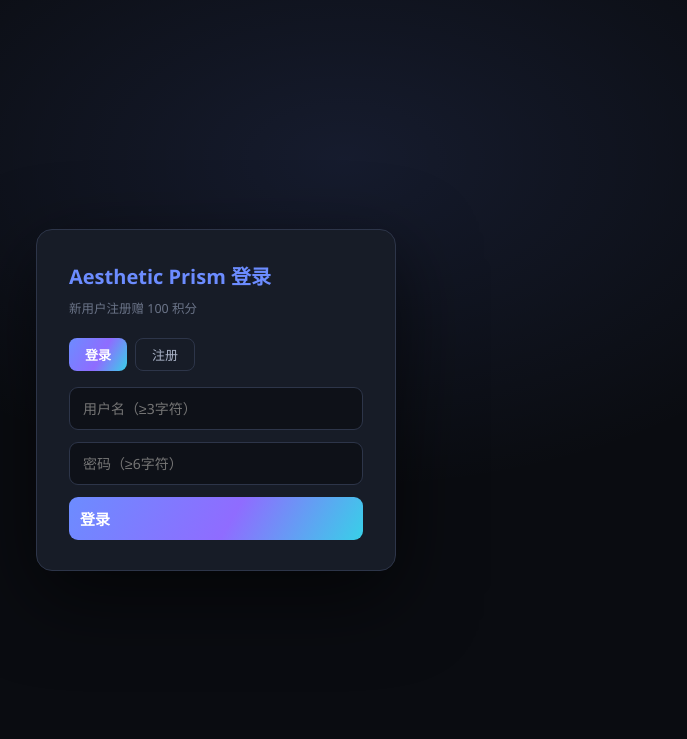
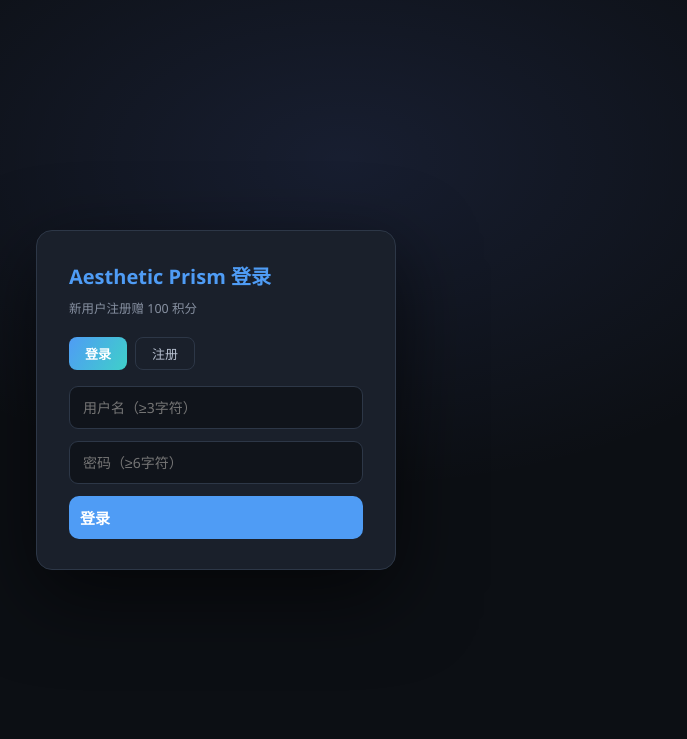
Before and after one commit to qingshanjiluo/aesthetic-prism, a plain HTML site: page frontend/index.html in a window 1280 px wide. Shown: the top 739 px of the page, without its empty margins (424-1111 px from the left). Drawn offline with Linux system fonts and the light colour scheme; no server answers.

Commit message:
aesthetic-prism: 前端视觉重构(去AI感/深色可读性/统一设计token)
- :root token: 去AI感蓝紫渐变+光晕背景,改专业蓝#4f9cf5+青强调; 提亮背景/面板/文字对比
- 新增圆角token(--r-sm/md/lg)+间距token(--gap/pad); body纯净深色+抗锯齿
- header: 去渐变背景改bg2; 按钮: 去渐变primary用accent+圆角token+按压微交互
- card/step/tabs/inp: 去渐变,统一圆角token,提高对比; 修.tab缺分号CSS bug

```diff
--- a/frontend/index.html
+++ b/frontend/index.html
@@ -6,32 +6,33 @@
 <title>Aesthetic Prism · 图片审美工作台</title>
 <style>
 :root{
-  --bg:#0a0c11; --bg2:#0e1118; --panel:#12161f; --panel2:#171c27;
-  --line:#232a3a; --line2:#2d3549;
-  --txt:#e8ebf3; --txt2:#aab3c7; --muted:#6b7488;
-  --accent:#6c8cff; --accent2:#8f6cff; --cyan:#38d0e8;
-  --green:#2fd67f; --yellow:#f5b93a; --red:#ff5d6c;
-  --grad:linear-gradient(120deg,#6c8cff,#8f6cff 55%,#38d0e8);
+  --bg:#0c0f14; --bg2:#10141b; --panel:#141922; --panel2:#1a202b;
+  --line:#232b38; --line2:#2d3747;
+  --txt:#eef1f6; --txt2:#b6bfcf; --muted:#8790a1;
+  --accent:#4f9cf5; --accent2:#3fd0c9; --cyan:#3fd0c9;
+  --green:#3ecf8e; --yellow:#f0b95a; --red:#f0616e;
+  --grad:linear-gradient(120deg,#4f9cf5,#3fd0c9);
   --mono:"Cascadia Code",Consolas,"JetBrains Mono",monospace;
   --sans:"Segoe UI","PingFang SC","Microsoft YaHei",system-ui,sans-serif;
+  --r-sm:6px; --r-md:10px; --r-lg:14px;
+  --gap:16px; --pad:20px;
 }
 *{box-sizing:border-box}
 html,body{margin:0;padding:0}
 body{
-  font:15px/1.65 var(--sans);color:var(--txt);background:
-    radial-gradient(1100px 500px at 85% -10%,rgba(108,140,255,.14),transparent 60%),
-    radial-gradient(900px 480px at -10% 20%,rgba(56,208,232,.08),transparent 55%),
-    var(--bg);
+  font:15px/1.6 var(--sans);color:var(--txt);background:var(--bg);
   min-height:100vh;
+  -webkit-font-smoothing:antialiased;
 }
-button{font-family:inherit}
+button{font-family:inherit;cursor:pointer}
 code,.mono{font-family:var(--mono)}
+::selection{background:rgba(79,156,245,.28)}
 
 /* ---------- header ---------- */
 header{
   display:flex;align-items:center;justify-content:space-between;gap:16px;flex-wrap:wrap;
-  padding:18px 28px;border-bottom:1px solid var(--line);
-  background:linear-gradient(180deg,rgba(23,28,39,.92),rgba(14,17,24,.6));
+  padding:16px 28px;border-bottom:1px solid var(--line);
+  background:var(--bg2);
   position:sticky;top:0;backdrop-filter:blur(10px);z-index:10;
 }
 .brand{display:flex;align-items:center;gap:14px;min-width:0}
@@ -49,14 +50,15 @@ header{
 .badge.bad .dot{background:var(--red);box-shadow:0 0 8px rgba(255,93,108,.7)}
 .badge .mono{font-size:11.5px;color:var(--muted)}
 .btn{
-  display:inline-flex;align-items:center;gap:8px;padding:8px 16px;border-radius:9px;
+  display:inline-flex;align-items:center;gap:8px;padding:8px 16px;border-radius:var(--r-md);
   border:1px solid var(--line2);background:var(--panel2);color:var(--txt);
-  font-size:13.5px;cursor:pointer;transition:.15s;
+  font-size:13.5px;cursor:pointer;transition:background .15s,border-color .15s,transform .05s;
 }
-.btn:hover{border-color:var(--accent);color:#fff}
+.btn:hover{border-color:var(--accent);color:#fff;background:var(--panel)}
+.btn:active{transform:translateY(1px)}
 .btn:disabled{opacity:.4;cursor:not-allowed}
-.btn.primary{background:var(--grad);border:0;color:#fff;font-weight:600}
-.btn.primary:hover{filter:brightness(1.12)}
+.btn.primary{background:var(--accent);border:0;color:#fff;font-weight:600}
+.btn.primary:hover{background:var(--accent);filter:brightness(1.12)}
 .btn.ghost{background:transparent}
 .btn svg{width:15px;height:15px}
 
@@ -69,15 +71,15 @@ main{
 .col{display:flex;flex-direction:column;gap:20px;min-width:0}
 
 section.card{
-  background:linear-gradient(180deg,var(--panel2),var(--panel));
-  border:1px solid var(--line);border-radius:14px;overflow:hidden;
+  background:var(--panel);
+  border:1px solid var(--line);border-radius:var(--r-lg);overflow:hidden;
 }
 .card-head{
   display:flex;align-items:center;gap:12px;padding:14px 18px;border-bottom:1px solid var(--line);
 }
 .step{
-  width:26px;height:26px;border-radius:8px;flex:none;display:grid;place-items:center;
-  background:var(--grad);color:#fff;font-size:13px;font-weight:700;
+  width:26px;height:26px;border-radius:var(--r-sm);flex:none;display:grid;place-items:center;
+  background:var(--accent);color:#fff;font-size:13px;font-weight:700;
 }
 .card-head h2{margin:0;font-size:15px;font-weight:650}
 .card-head .hint{margin-left:auto;font-size:12px;color:var(--muted)}
@@ -191,20 +193,20 @@ footer code{color:var(--txt2)}
 /* ---------- 增强：标签栏 + 新视图 ---------- */
 #app-tabs{
   display:flex;gap:8px;padding:10px 28px;border-bottom:1px solid var(--line);
-  background:rgba(10,12,17,.5);position:sticky;top:72px;z-index:9;flex-wrap:wrap;
+  background:var(--bg);position:sticky;top:64px;z-index:9;flex-wrap:wrap;
 }
 #app-tabs .tab{
-  padding:7px 16px;border-radius:8px;border:1px solid var(--line2);
-  background:var(--panel2);color:var(--txt2);cursor:pointer;font-size:13.5px;
+  padding:7px 16px;border-radius:var(--r-sm);border:1px solid transparent;
+  background:transparent;color:var(--txt2);cursor:pointer;font-size:13.5px;transition:background .15s,color .15s;
 }
-#app-tabs .tab:hover{border-color:var(--accent);color:#fff}
-#app-tabs .tab.active{background:var(--grad);border:0;color:#fff;font-weight:600}
+#app-tabs .tab:hover{background:var(--panel);color:var(--txt)}
+#app-tabs .tab.active{background:var(--accent);border:0;color:#fff;font-weight:600}
 .view{display:block;max-width:1240px;margin:0 auto;padding:26px 22px 60px}
 .view[hidden]{display:none}
 .toolbar{display:flex;gap:10px;flex-wrap:wrap;align-items:center;margin-bottom:16px}
 .inp{
-  padding:8px 12px;border-radius:8px;border:1px solid var(--line2);background:var(--bg2);
-  color:var(--txt);font:14px var(--sans);outline:none;
+  padding:8px 12px;border-radius:var(--r-sm);border:1px solid var(--line2);background:var(--bg2);
+  color:var(--txt);font:14px var(--sans);outline:none;transition:border-color .15s;
 }
 .inp:focus{border-color:var(--accent)}
 .muted{color:var(--muted);font-size:12.5px}
```
